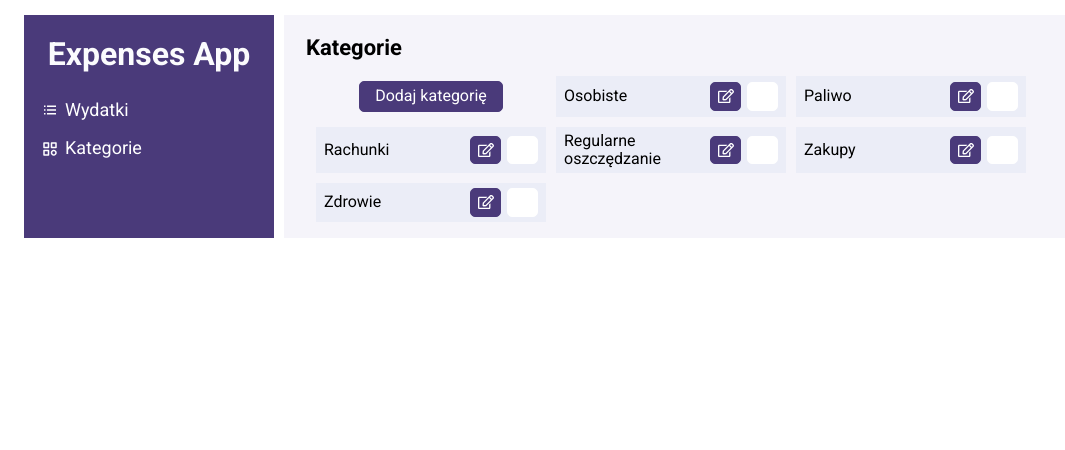
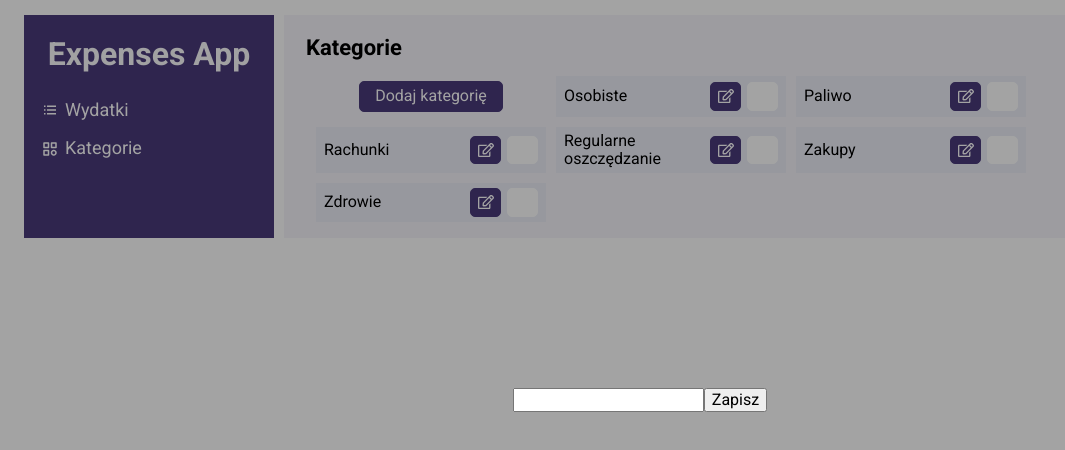
Before and after one commit to JakubM-I/expense-app, a React (Create React App) app: page /expense-app/categories in a window 1280 px wide. Both pictures are taken after a click on the button "Dodaj kategorię". Shown: the top 450 px of the page, without its empty margins (0-1065 px from the left). Built offline with nearby package versions, Linux system fonts and the light colour scheme; some icons are missing.

Commit message:
Added function to add a new category

```diff
--- a/src/Categories/index.js
+++ b/src/Categories/index.js
@@ -15,14 +15,32 @@ import {
     StyledEditButton,
     StyledDeleteButton,
 } from "./styled";
+import { useCategory } from "../hooks/useCategory";
+import CategoryForm from "../CategoryForm";
+import { useState, useEffect } from "react";
+import Modal from "../Modal";
 
-const Categories = () => (
+const Categories = () => {
+    const [, addCategory] = useCategory();
+    const [isEdit, setIsEdit] = useState(false);
+
+    // useEffect(() => {
+    //     const openTimeoutId = setTimeout(() => {
+    //         setIsEdit(true)
+    //     }, 100);
+
+    //     return () => {
+    //         clearTimeout(openTimeoutId);
+    //     }
+    // }, [isEdit])
+
+    return (
     <SectionPage>
         <SectionHeader title="Kategorie" />
         <StyledCategory>
             <StyledCategoryList>
                 <StyledFirstListItem>
-                <StyledAddButton>Dodaj kategorię</StyledAddButton>
+                    <StyledAddButton onClick={() => setIsEdit(true)}>Dodaj kategorię</StyledAddButton>
                 </StyledFirstListItem>
                 {[...categories]
                     .filter(category => category.id !== 0)
@@ -41,8 +59,15 @@ const Categories = () => (
                 }
             </StyledCategoryList>
         </StyledCategory>
-
+        <Modal isEdit={isEdit} >
+                <CategoryForm
+                    addCategory={addCategory}
+                    isEdit={isEdit}
+                    setIsEdit={setIsEdit}
+                />
+            </Modal>
     </SectionPage>
-);
+)
+            };
 
 export default Categories;
--- /dev/null
+++ b/src/CategoryForm/index.js
@@ -0,0 +1,33 @@
+import { useState } from "react";
+
+const CategoryForm = ({isEdit, addCategory, setIsEdit}) => {
+
+    const [categoryName, setCategoryName] = useState();
+
+    const submit = (e) => {
+        e.preventDefault();
+
+        if (!categoryName.trim()) {
+            return
+        }
+
+        addCategory(categoryName.trim());
+    }
+
+    return(
+        // isEdit &&(
+            <div>
+            <form onSubmit={submit}>
+                <input
+                    value={categoryName}
+                    onChange={({target}) => setCategoryName(target.value)}
+                />
+                <button onClick={() => setIsEdit(false)}>Zapisz</button>
+            </form>
+        </div>
+        // )
+
+    )
+};
+
+export default CategoryForm;
--- a/src/ExpenseProvider/index.js
+++ b/src/ExpenseProvider/index.js
@@ -8,8 +8,11 @@ export const ExpensesProvider = ({children}) => {
     const localExpCopy = localStorage.getItem("expenses") ?
         JSON.parse(localStorage.getItem("expenses")) : [];
 
+    const localCatCopy = localStorage.getItem("categories") ?
+        JSON.parse(localStorage.getItem("categories")) : [];
+
     const [expList, setExpList] = useState(localExpCopy);
-    const [catList, setCatList] = useState();
+    const [catList, setCatList] = useState(localCatCopy);
 
     return (
         <ExpensesContext.Provider value={{expList, setExpList}}>
--- a/src/hooks/useCategory.js
+++ b/src/hooks/useCategory.js
@@ -1,5 +1,6 @@
 import { useContext, useEffect } from "react";
 import { CategoryContext } from "../ExpenseProvider";
+import { nanoid } from "nanoid";
 
 export const useCategory = () => {
     const {catList, setCatList} = useContext(CategoryContext);
@@ -8,5 +9,17 @@ export const useCategory = () => {
         localStorage.setItem("categories", JSON.stringify(catList))
     }, [catList]);
 
-    return [catList]
+    console.log(catList);
+
+    const addCategory = (categoryName) => {
+        setCatList(catList => [
+            ...catList,
+            {
+                id: nanoid(),
+                categoryName,
+            }
+        ]);
+    };
+
+    return [catList, addCategory];
 };
```
Lines whose indentation alone changed are shown as unchanged.
